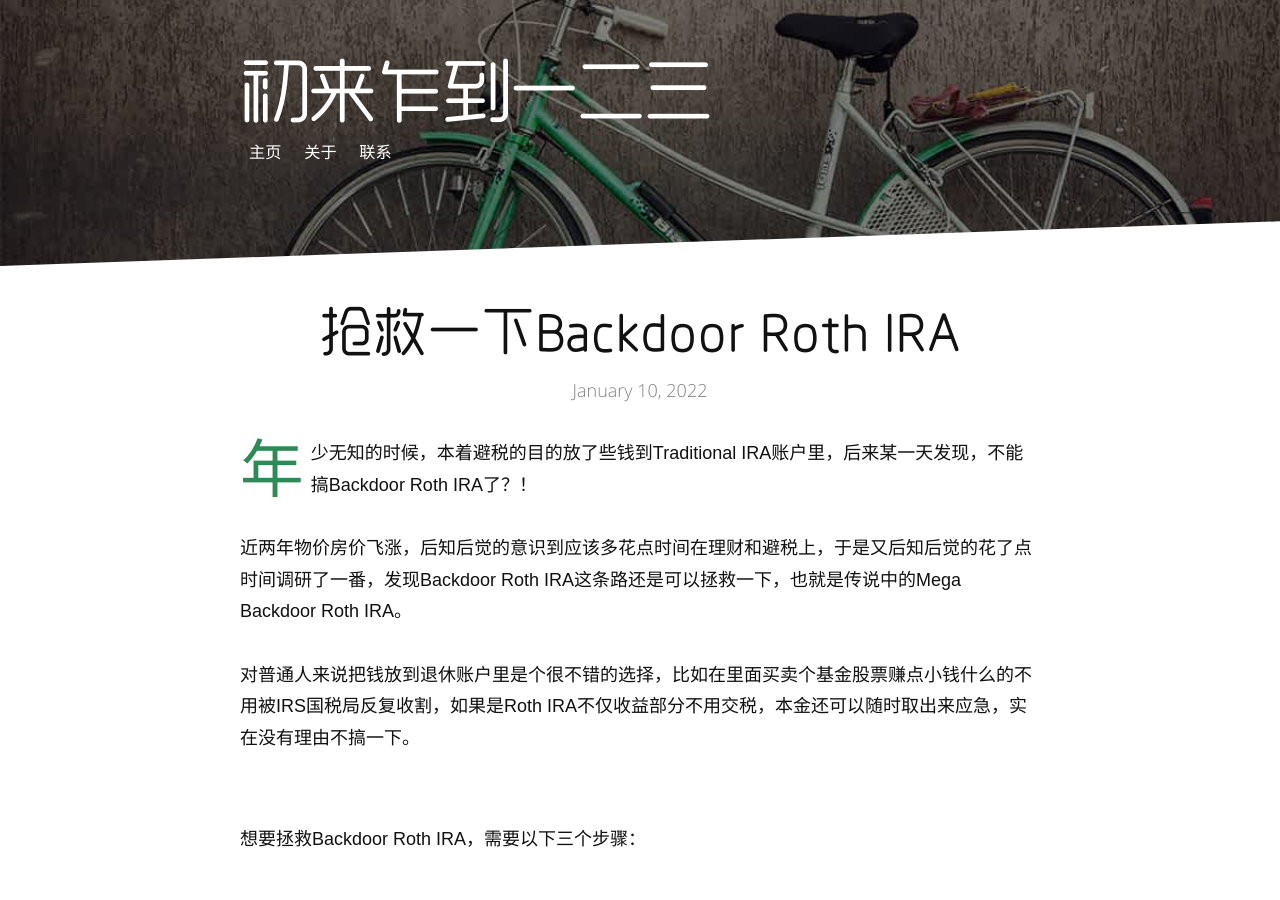
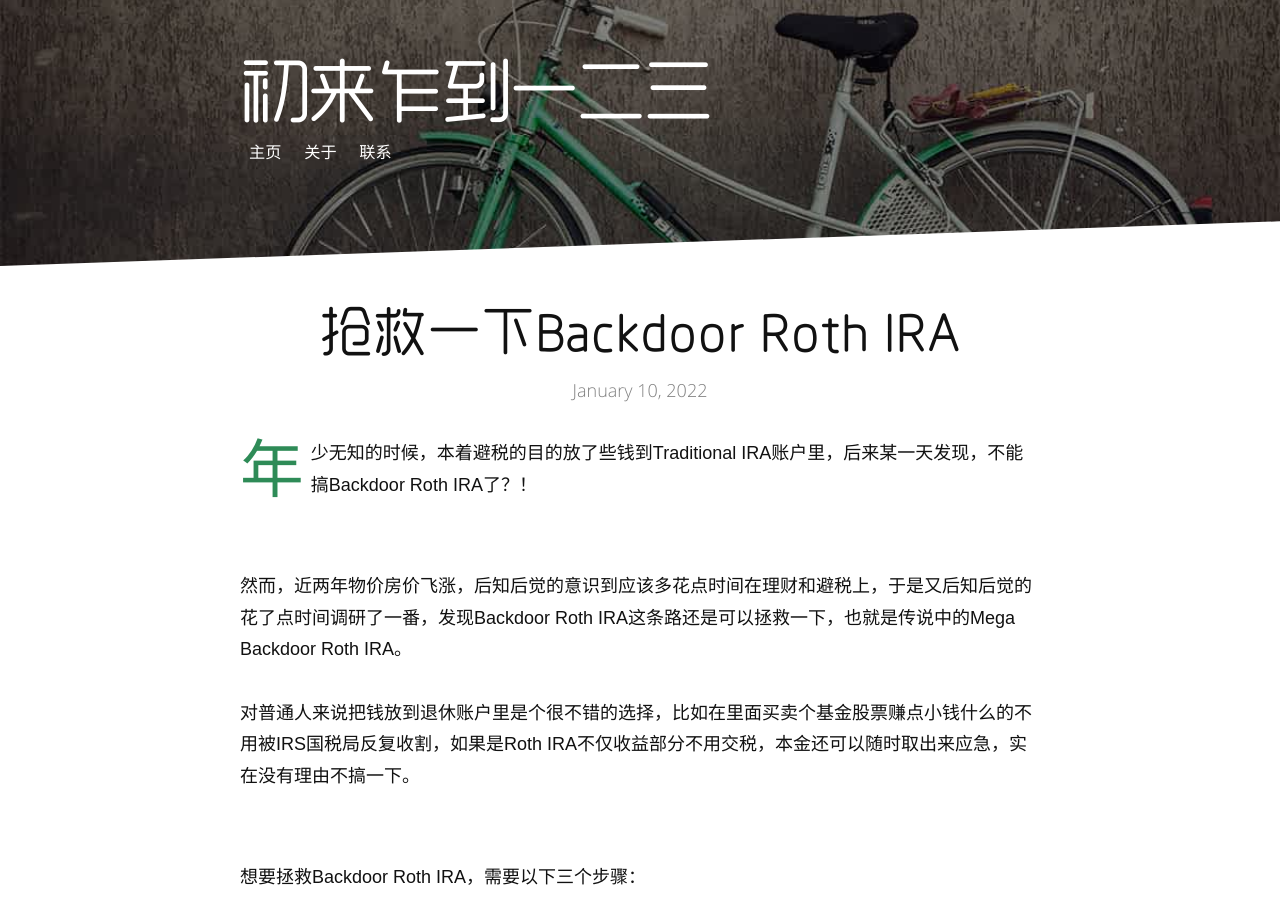
Before and after one commit to wolfwifee/wolfwifee.github.com, a Jekyll site: the page built from _posts/2022-01-10-contribute-backdoor-roth-ira.md, in a window 1280 px wide and 900 px high. Built offline with Jekyll 4.4.1, drawn with Linux system fonts in a browser that asks for light colours; comment, search, counter and statistics services are not loaded.

Commit message:
Update 2022-01-10-contribute-backdoor-roth-ira.md

```diff
--- a/_posts/2022-01-10-contribute-backdoor-roth-ira.md
+++ b/_posts/2022-01-10-contribute-backdoor-roth-ira.md
@@ -12,7 +12,11 @@ date: 2022-01-10
 
 <span class="dropcap">年</span>少无知的时候，本着避税的目的放了些钱到Traditional IRA账户里，后来某一天发现，不能搞Backdoor Roth IRA了？！
 
-近两年物价房价飞涨，后知后觉的意识到应该多花点时间在理财和避税上，于是又后知后觉的花了点时间调研了一番，发现Backdoor Roth IRA这条路还是可以拯救一下，也就是传说中的Mega Backdoor Roth IRA。
+<p style="margin-bottom:70px"></p>
+
+
+然而，近两年物价房价飞涨，后知后觉的意识到应该多花点时间在理财和避税上，于是又后知后觉的花了点时间调研了一番，发现Backdoor Roth IRA这条路还是可以拯救一下，也就是传说中的Mega Backdoor Roth IRA。
+
 
 对普通人来说把钱放到退休账户里是个很不错的选择，比如在里面买卖个基金股票赚点小钱什么的不用被IRS国税局反复收割，如果是Roth IRA不仅收益部分不用交税，本金还可以随时取出来应急，实在没有理由不搞一下。
 
```
